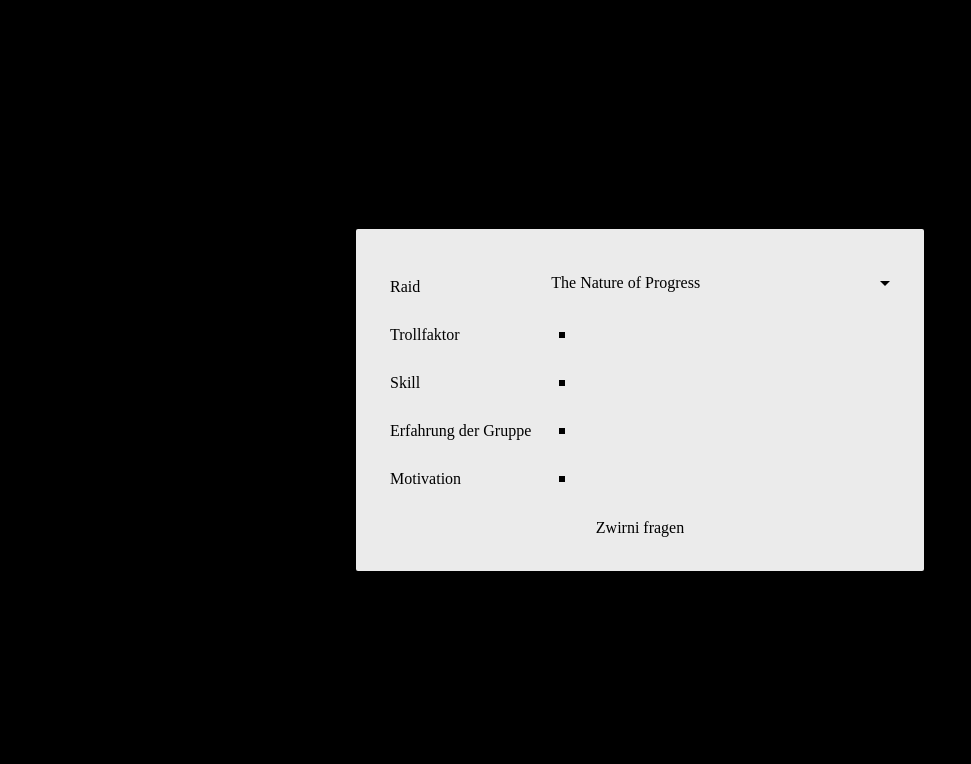
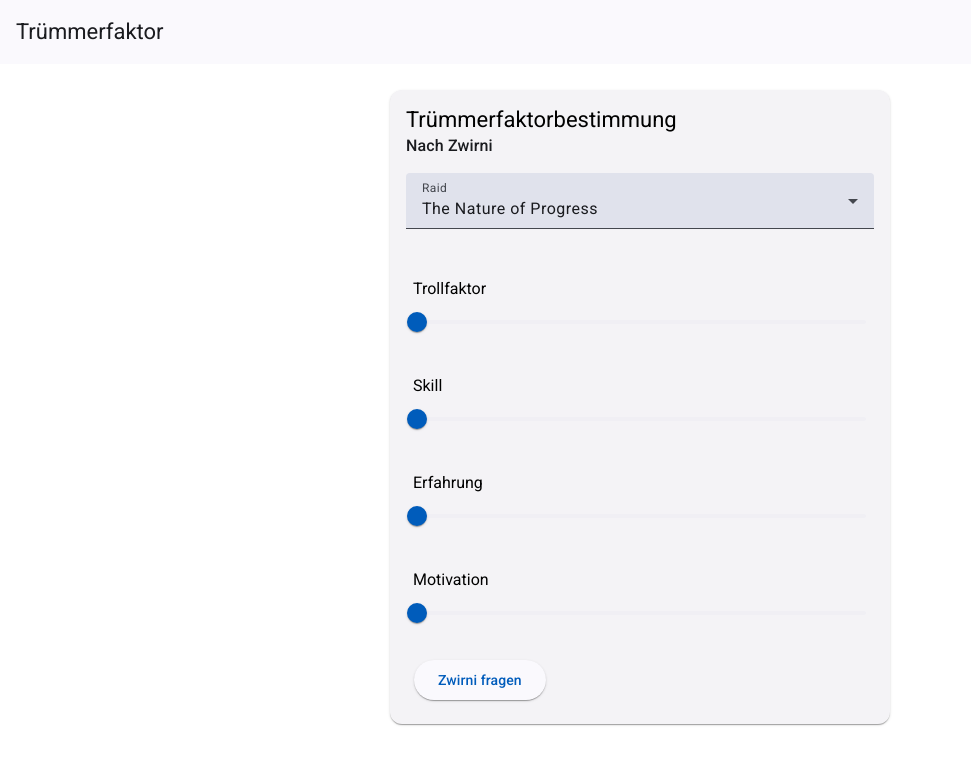
Before and after one commit to timperator/truemmer, an Angular app: page / in a window 1280 px wide. Shown: the top 764 px of the page, without its empty margins (0-971 px from the left). Built offline with nearby package versions, Linux system fonts and the light colour scheme.

Commit message:
Update light theme

```diff
--- a/src/app/app.component.html
+++ b/src/app/app.component.html
@@ -2,35 +2,68 @@
   <span>Trümmerfaktor</span>
 </mat-toolbar>
 
-<div class="container">
+<div class="card-container">
 
+  <mat-card>
+
+    <mat-card-header>
+      <mat-card-title-group>
+        <mat-card-title>
+          Trümmerfaktorbestimmung
+        </mat-card-title>
+        <mat-card-subtitle>
+          Nach Zwirni
+        </mat-card-subtitle>
+      </mat-card-title-group>
+    </mat-card-header>
+
+    <mat-card-content>
+
+      <div class="input-container">
+        <mat-form-field>
           <mat-label for="raid">Raid</mat-label>
           <mat-select [(ngModel)]="complexity" name="complexity">
             <mat-option *ngFor="let raid of raids" [value]="raid.complexity">
               {{raid.viewValue}}
             </mat-option>
           </mat-select>
+        </mat-form-field>
+      </div>
 
-  <mat-label for="trolling">Trollfaktor</mat-label>
+      <div class="input-container">
+        <label for="trolling">Trollfaktor</label>
         <mat-slider name="trolling" min="1" max="10" step="1" value="5" thumbLabel tickInterval="1">
           <input matSliderThumb [(ngModel)]="trolling">
         </mat-slider>
+      </div>
 
-  <mat-label for="skill">Skill</mat-label>
+      <div class="input-container">
+        <label for="skill">Skill</label>
         <mat-slider name="skill" min="1" max="10" step="1" value="5" thumbLabel tickInterval="1">
           <input matSliderThumb [(ngModel)]="skill">
         </mat-slider>
+      </div>
 
-  <mat-label for="experience">Erfahrung der Gruppe</mat-label>
+      <div class="input-container">
+        <label for="experience">Erfahrung</label>
         <mat-slider name="experience" min="1" max="10" step="1" value="5" thumbLabel tickInterval="1">
           <input matSliderThumb [(ngModel)]="experience">
         </mat-slider>
+      </div>
 
-  <mat-label for="motivation">Motivation</mat-label>
+      <div class="input-container">
+        <label for="motivation">Motivation</label>
         <mat-slider name="motivation" min="1" max="10" step="1" value="5" thumbLabel tickInterval="1">
           <input matSliderThumb [(ngModel)]="motivation">
         </mat-slider>
+      </div>
 
+      <mat-card-actions>
         <button mat-raised-button color="primary" class="btn" (click)="showTruemmerDialog()">Zwirni fragen</button>
+      </mat-card-actions>
+
+    </mat-card-content>
+
+  </mat-card>
 
 </div>
--- a/src/app/app.component.scss
+++ b/src/app/app.component.scss
@@ -1,69 +1,48 @@
-// phone landscape
-@media (max-width:960px) and (orientation: landscape) {
-	.container {
-		width: auto;
-		height: auto;
-		border: none;
-		position: unset;
-		transform: unset;
+.card-container {
+	display: flex;
+	justify-content: center;
+	align-items: center;
 
-		.truemmer-values {
-			grid-template-columns: max-content auto;
+	mat-card {
+		mat-card-content {
+			display: flex;
+			flex-direction: column;
+
+			.input-container {
+				display: flex;
+				flex-direction: column;
+				padding: 15px 0;
+
+				label {
+					font-family: 'Roboto';
+					margin-left: 7px;
+				}
+			}
+		}
+	}
+}
+
+// browsers
+@media (min-width:601px) {
+	.card-container {
+		height: calc(100vh - 65px);
+
+		mat-card {
+			width: 500px;
+			margin-bottom: 50px;
 		}
 	}
 }
 
 // phone portrait
-@media (max-width:960px) and (orientation:portrait) {
-	.container {
-		width: auto;
-		height: calc(100% - 4em);
-		border: none;
-		position: unset;
-		transform: unset;
-		grid-template-columns: unset;
+@media (max-width:600px) {
+	.card-container {
+		height: calc(100vh - 57px);
+
+		mat-card {
+			width: 100%;
+			height: 100%;
+			border-radius: 0;
+		}
 	}
 }
-
-// browsers
-@media (min-width:961px) {
-	.container {
-		width: 500px;
-		height: unset;
-		border: 2px solid transparent;
-		position: absolute;
-		transform: translate(-50%, -50%);
-		grid-template-columns: max-content auto;
-	}
-}
-
-.container {
-	background: rgb(235, 235, 235);
-	border-radius: 2px;
-	padding: 2em;
-	margin: auto;
-	top: 50%;
-	left: 50%;
-
-	display: grid;
-	margin-bottom: 20px;
-
-	mat-label {
-		margin-top: auto;
-		margin-bottom: auto;
-		margin-right: 20px;
-	}
-
-	mat-select {
-		height: 32px;
-		padding: 8px 0;
-	}
-
-	button {
-		display: block;
-		margin: 1em auto 0 auto;
-		grid-column-end: -1;
-		grid-column-start: 1;
-	}
-
-}
--- a/src/app/app.module.ts
+++ b/src/app/app.module.ts
@@ -4,13 +4,15 @@ import { AppComponent } from './app.component';
 import { BrowserAnimationsModule } from '@angular/platform-browser/animations';
 import { MatSliderModule as MatSliderModule } from '@angular/material/slider';
 import { MatButtonModule as MatButtonModule } from '@angular/material/button';
-import { MatSelectModule as MatSelectModule } from '@angular/material/select';
+import { MatFormField, MatSelectModule as MatSelectModule } from '@angular/material/select';
 import { MatDialogModule as MatDialogModule } from '@angular/material/dialog';
 import { MatToolbarModule } from '@angular/material/toolbar';
 import { FormsModule } from '@angular/forms';
 import { TruemmerdialogComponent } from './truemmerdialog/truemmerdialog.component';
 import { OverlayModule } from '@angular/cdk/overlay';
 import { A11yModule } from '@angular/cdk/a11y';
+import {MatCardModule} from '@angular/material/card'
+import { MatFormFieldModule } from '@angular/material/form-field';
 
 @NgModule({
   declarations: [
@@ -28,6 +30,8 @@ import { A11yModule } from '@angular/cdk/a11y';
     FormsModule,
     OverlayModule,
     A11yModule,
+    MatCardModule,
+    MatFormFieldModule
   ],
   providers: [],
   bootstrap: [AppComponent]
--- a/src/app/truemmerdialog/truemmerdialog.component.html
+++ b/src/app/truemmerdialog/truemmerdialog.component.html
@@ -1,5 +1,5 @@
 <h1 mat-dialog-title>Hello, my name is Zwirni</h1>
-<div mat-dialog-content>
+<div mat-dialog-content class="dialog-content">
     <p>Der Trümmerfaktor beträgt</p>
     <h2>{{ data.truemmerfaktor }}</h2>
 </div>
--- /dev/null
+++ b/src/app/truemmerdialog/truemmerdialog.component.scss
@@ -0,0 +1,3 @@
+.dialog-content {
+    display: table;
+}
--- a/src/app/truemmerdialog/truemmerdialog.component.ts
+++ b/src/app/truemmerdialog/truemmerdialog.component.ts
@@ -4,7 +4,8 @@ import { DialogData } from '../app.component';
 
 @Component({
   selector: 'app-truemmerdialog',
-  templateUrl: './truemmerdialog.component.html'
+  templateUrl: './truemmerdialog.component.html',
+  styleUrls: ['./truemmerdialog.component.scss']
 })
 export class TruemmerdialogComponent {
 
--- a/src/assets/styles/_app-typography.scss
+++ /dev/null
@@ -1,10 +0,0 @@
-// $app-typography: mat-typography-config(
-//   $font-family: 'Roboto',
-//   $title: mat-typography-level(24px, 32px, bold)
-// );
-
-@mixin app-typography($typography: $app-typography) {
-  @include mat-base-typography($typography);
-  @include mat-toolbar-typography($typography);
-  @include app-root-typography($typography);
-}
--- a/src/assets/styles/app-color-palette.scss
+++ /dev/null
@@ -1,39 +0,0 @@
-// @import '@angular/material/theming';
-@include mat-core();
-
-$cyan-palette: (
-    50: #e0f7f8,
-    100: #b2eaee,
-    200: #80dde3,
-    300: #4dcfd9,
-    400: #28c4d1,
-    500: #00bacb,
-    600: #02aab9,
-    700: #05959f,
-    800: #068188,
-    900: #075e5e,
-    A100: #b2eaee,
-    A200: #80dde3,
-    A400: #28c4d1,
-    A700: #05959f,
-    contrast: (
-        50: black,
-        100: black,
-        200: black,
-        300: black,
-        400: black,
-        500: black,
-        600: black,
-        700: white,
-        800: white,
-        900: white,
-        A100: #b2eaee,
-        A200: #80dde3,
-        A400: #28c4d1,
-        A700: #05959f,
-    )
-);
-
-$app-primary: mat-palette($cyan-palette);
-$app-accent: mat-palette($cyan-palette);
-$app-warn: mat-palette($mat-red);
--- a/src/assets/styles/app-theme.scss
+++ /dev/null
@@ -1,16 +0,0 @@
-@import './../../app/app.component.scss-theme';
-@import './_app-typography';
-
-@mixin app-style-core() {
-
-    // This mixin comes form _app-typography
-    // It contains already configured typography
-    // @include app-typography();
-  }
-
-  @mixin app-theme($theme) {
-    @include all-component-themes($theme);
-
-    // Costom themes for components
-    @include app-root-theme($theme);
-}
--- a/src/index.html
+++ b/src/index.html
@@ -10,7 +10,7 @@
   <link href="https://fonts.googleapis.com/css2?family=Roboto:wght@300;400;500&display=swap" rel="stylesheet">
   <link href="https://fonts.googleapis.com/icon?family=Material+Icons" rel="stylesheet">
 </head>
-<body class="mat-typography theme-dark">
+<body>
   <app-root></app-root>
 </body>
 </html>
--- a/src/styles.scss
+++ b/src/styles.scss
@@ -1,24 +1,30 @@
-// @import './assets/styles/app-color-palette';
-@import './assets/styles/app-theme';
+@use "@angular/material" as mat;
 
-// $mat-dark-theme: mat-dark-theme($app-primary, $app-accent, $app-warn);
-@include app-style-core();
+@include mat.core();
 
-html {
-    height: 100%;
+$angular-material-3-theme: mat.define-theme(
+  (
+    color: (
+      theme-type: light,
+      primary: mat.$azure-palette,
+      tertiary: mat.$blue-palette,
+    ),
+    density: (
+      scale: 0,
+    ),
+  )
+);
+
+:root {
+  @include mat.all-component-themes($angular-material-3-theme);
+  user-select: none;
 }
 
-body {
-    background:black;
+html, body {
     height: 100%;
     margin: 0;
 }
 
 app-root {
-	display: block;
-    height: calc(100% - 56px);
+  height: 100vh;
 }
-
-.theme-dark {
-    // @include app-theme($mat-dark-theme);
-}
```
Also changed, not shown: src/app/app.component.scss-theme.scss (deleted, +0 -25 lines). Lines whose indentation alone changed are shown as unchanged.
